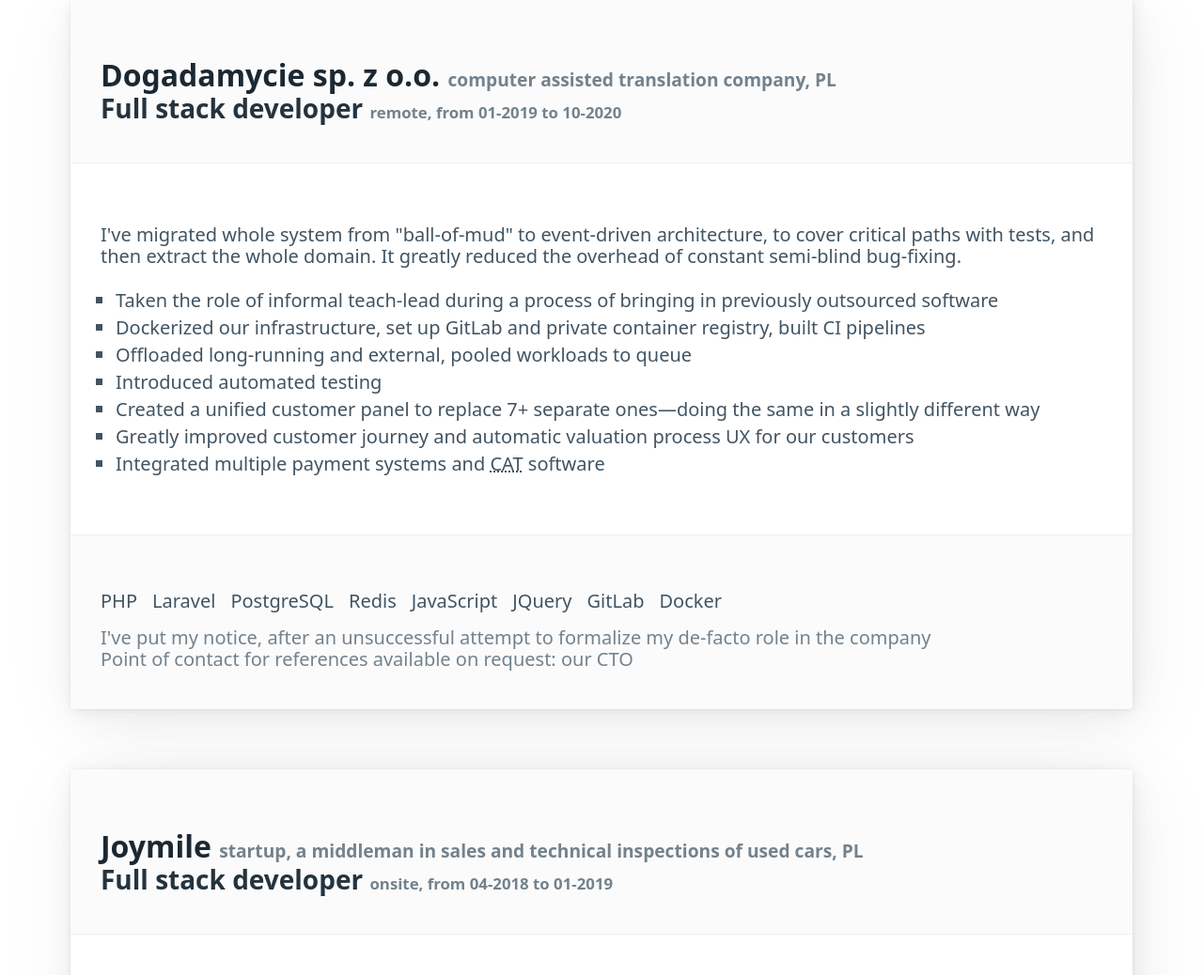
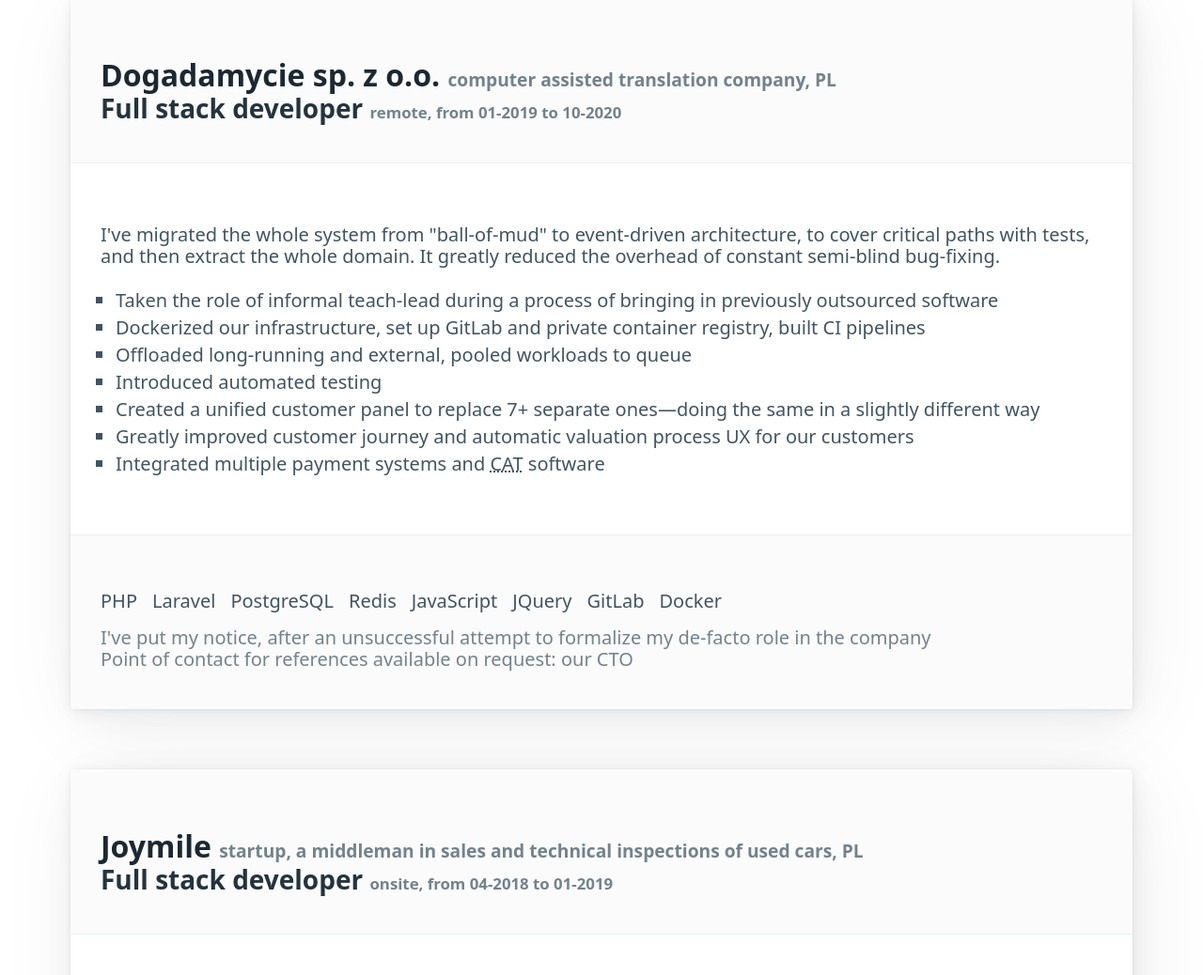
Before and after one commit to gniewomir/gniewomir.github.io, a website built with Parcel: page index.html in a window 1280 px wide. Shown: the part 3740-4778 px from the top of the page at 94% size. Built offline with nearby package versions, Linux system fonts and the light colour scheme.

Commit message:
fixed typo

```diff
--- a/index.html
+++ b/index.html
@@ -280,7 +280,7 @@
         <h1>Dogadamycie sp. z o.o. <span>computer assisted translation company, PL</span></h1>
         <h2>Full stack developer <span>remote, from 01-2019 to 10-2020</span></h2>
       </header>
-      <p>I've migrated whole system from "ball-of-mud" to event-driven architecture, to cover critical paths with tests, and then extract the whole domain. It greatly reduced the overhead of constant semi-blind bug-fixing.</p>
+      <p>I've migrated the whole system from "ball-of-mud" to event-driven architecture, to cover critical paths with tests, and then extract the whole domain. It greatly reduced the overhead of constant semi-blind bug-fixing.</p>
       <ul>
         <li>Taken the role of informal teach-lead during a process of bringing in previously outsourced software</li>
         <li>Dockerized our infrastructure, set up GitLab and private container registry, built CI pipelines</li>
```
